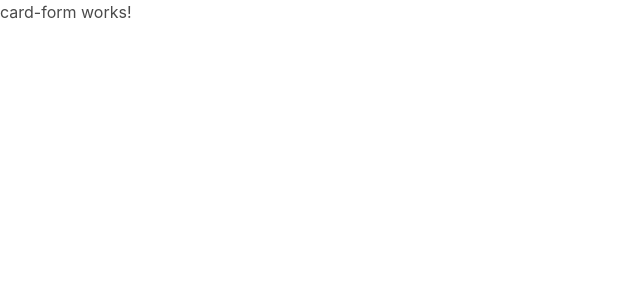
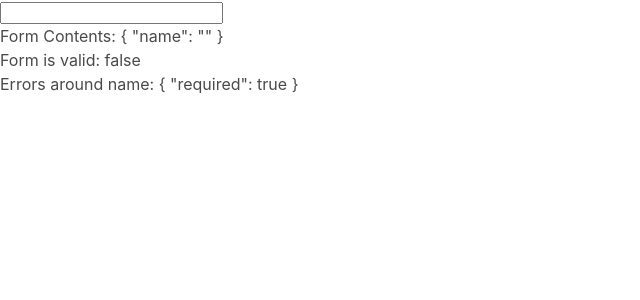
Before and after one commit to hanfernan/responsive-cc-form, an Angular app in the folder creditcard/: page / in a window 1280 px wide. Shown: the top 300 px of the page, without its empty margins (0-640 px from the left). Built offline with nearby package versions, Linux system fonts and the light colour scheme.

Commit message:
added form error handling

```diff
--- a/creditcard/src/app/card-form/card-form.component.html
+++ b/creditcard/src/app/card-form/card-form.component.html
@@ -1 +1,19 @@
-<p>card-form works!</p>
+<form [formGroup]="cardForm">
+    <input formControlName="name" />
+    <ng-container *ngIf="cardForm.controls.name.dirty && cardForm.controls.name.touched && cardForm.controls.name.errors">
+      <div *ngIf="cardForm.controls.name.errors['required']">
+        Value is required.
+      </div>
+      <div *ngIf="cardForm.controls.name.errors['minlength']">
+        Value you entered is
+        {{ cardForm.controls.name.errors['minlength'].actualLength }}
+        characters long, but it must be at least
+        {{ cardForm.controls.name.errors['minlength'].requiredLength }}
+        characters
+      </div>
+    </ng-container>
+  </form>
+
+  <div>Form Contents: {{ cardForm.value | json }}</div>
+  <div>Form is valid: {{ cardForm.valid }}</div>
+  <div>Errors around name: {{ cardForm.controls.name.errors | json }}</div>
--- a/creditcard/src/app/card-form/card-form.component.ts
+++ b/creditcard/src/app/card-form/card-form.component.ts
@@ -1,4 +1,5 @@
 import { Component } from '@angular/core';
+import { FormGroup, FormControl, Validators } from '@angular/forms';
 
 @Component({
   selector: 'app-card-form',
@@ -6,5 +7,13 @@
   styleUrls: ['./card-form.component.css']
 })
 export class CardFormComponent {
+  //represents overall form:
+  cardForm = new FormGroup({
+    name: new FormControl('', [Validators.required, Validators.minLength(3)])
+  });
+
+  constructor() {
+    console.log(this.cardForm.get('name'))
+  }
 
 }
```
